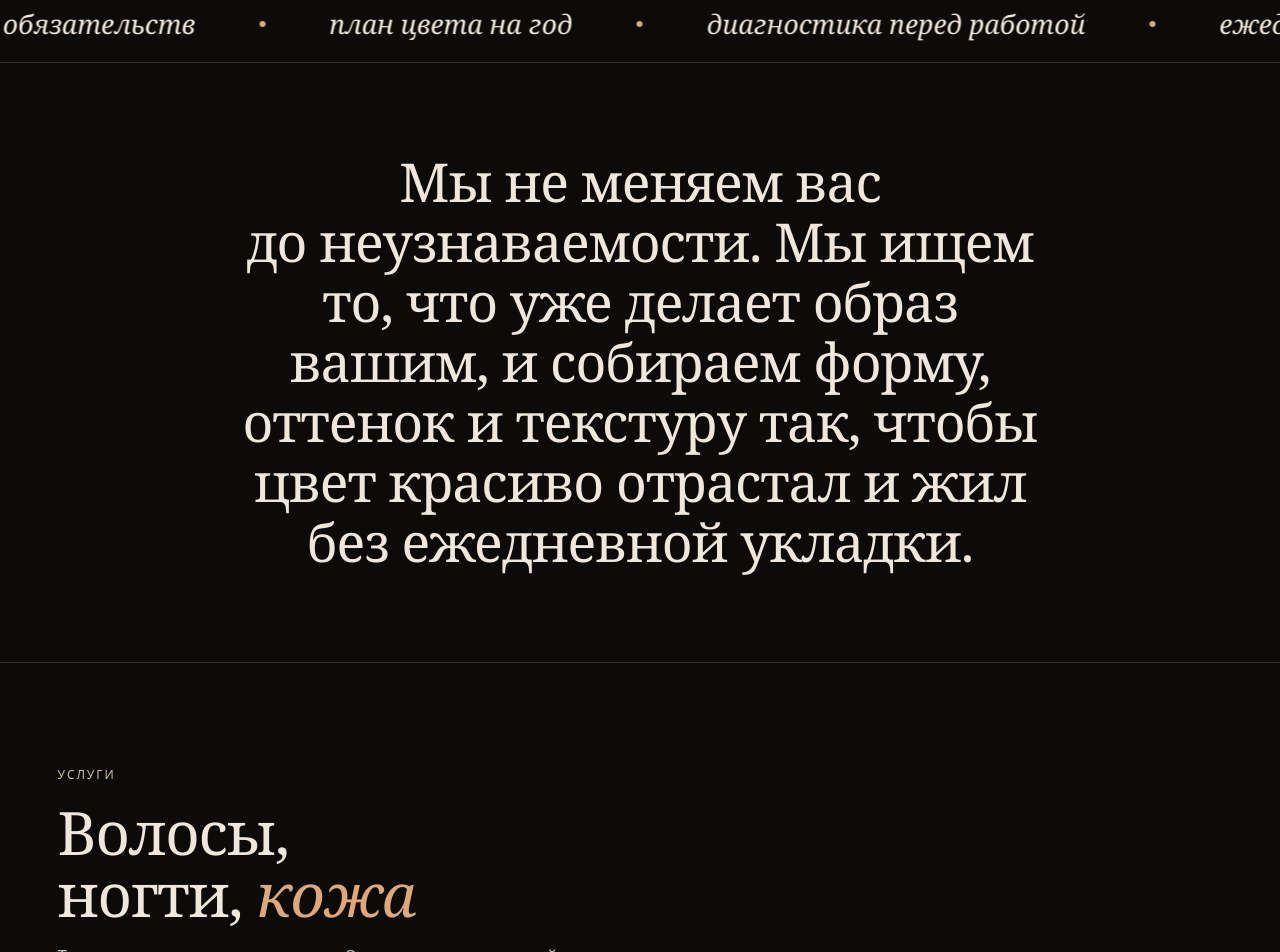
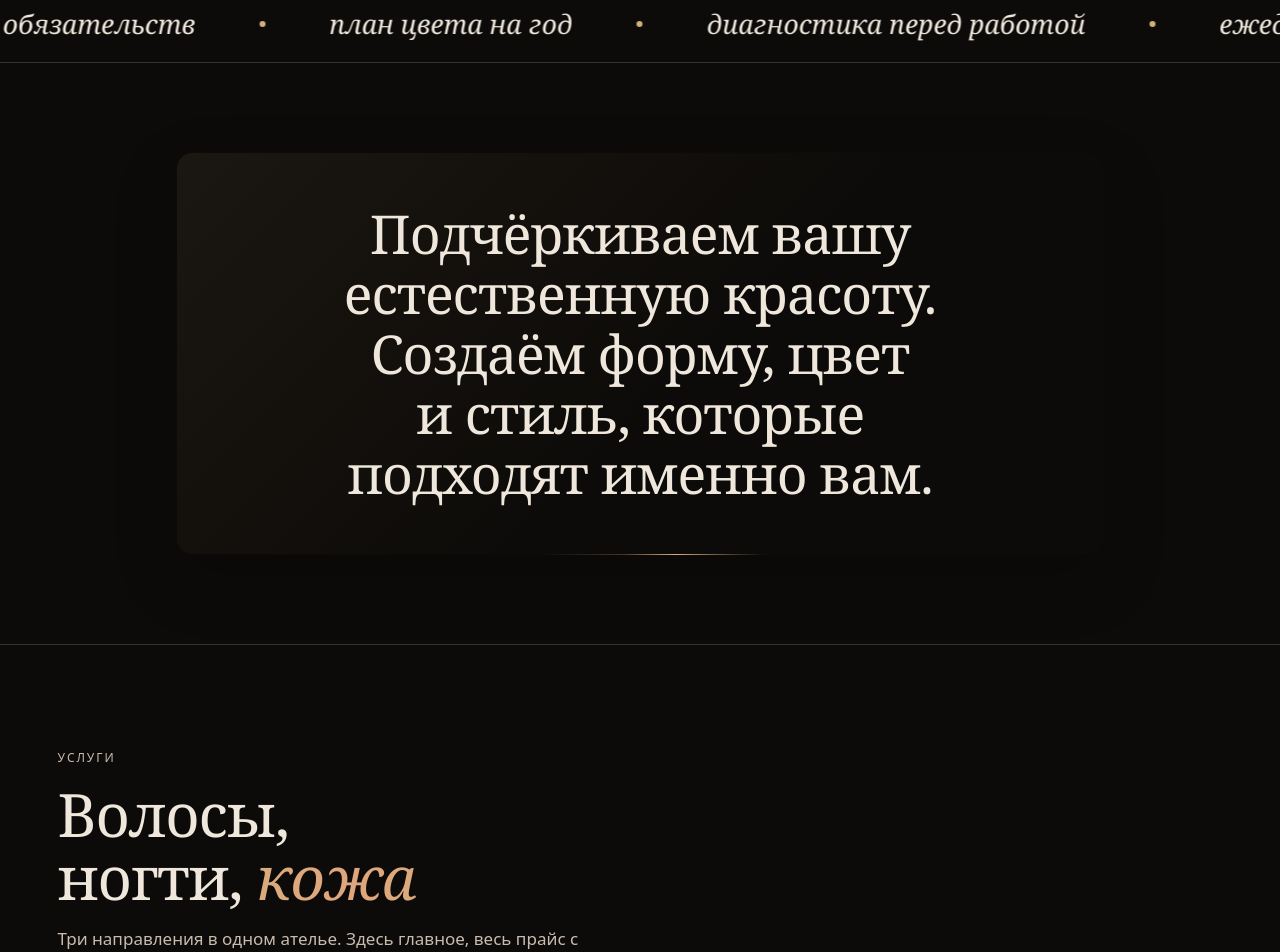
Before and after one commit to marcostavar24633-cyber/hair, a plain HTML site: page index.html in a window 1280 px wide. Shown: the part 946-1898 px from the top of the page. Drawn offline with Linux system fonts and the light colour scheme; animation ran at ten frames a second; a web font is replaced by a local one.

Commit message:
Shorten manifesto copy and add animated frame

```diff
--- a/index.html
+++ b/index.html
@@ -157,7 +157,9 @@
 <section class="manifesto" id="philosophy" aria-labelledby="philosophy-title">
   <div class="wrap">
     <h2 id="philosophy-title" class="visually-hidden">Философия студии</h2>
-    <p class="manifesto-text" data-words>Мы&nbsp;не&nbsp;меняем вас до&nbsp;неузнаваемости. Мы&nbsp;ищем то, что уже делает образ вашим, и&nbsp;собираем форму, оттенок и&nbsp;текстуру так, чтобы цвет красиво отрастал и&nbsp;жил без ежедневной укладки.</p>
+    <div class="manifesto-frame">
+      <p class="manifesto-text">Подчёркиваем вашу естественную красоту. Создаём форму, цвет и стиль, которые подходят именно вам.</p>
+    </div>
   </div>
 </section>
 
```
